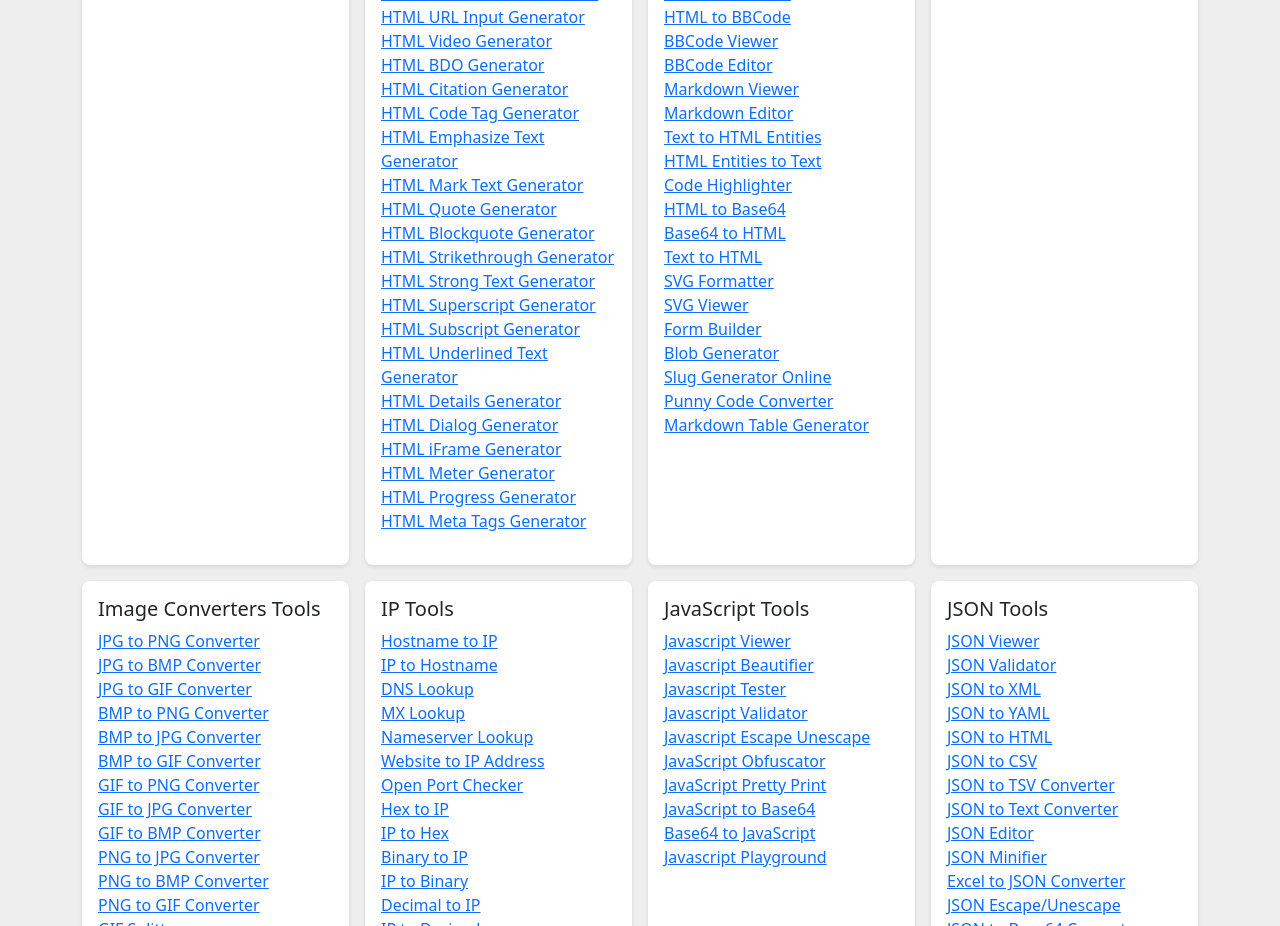
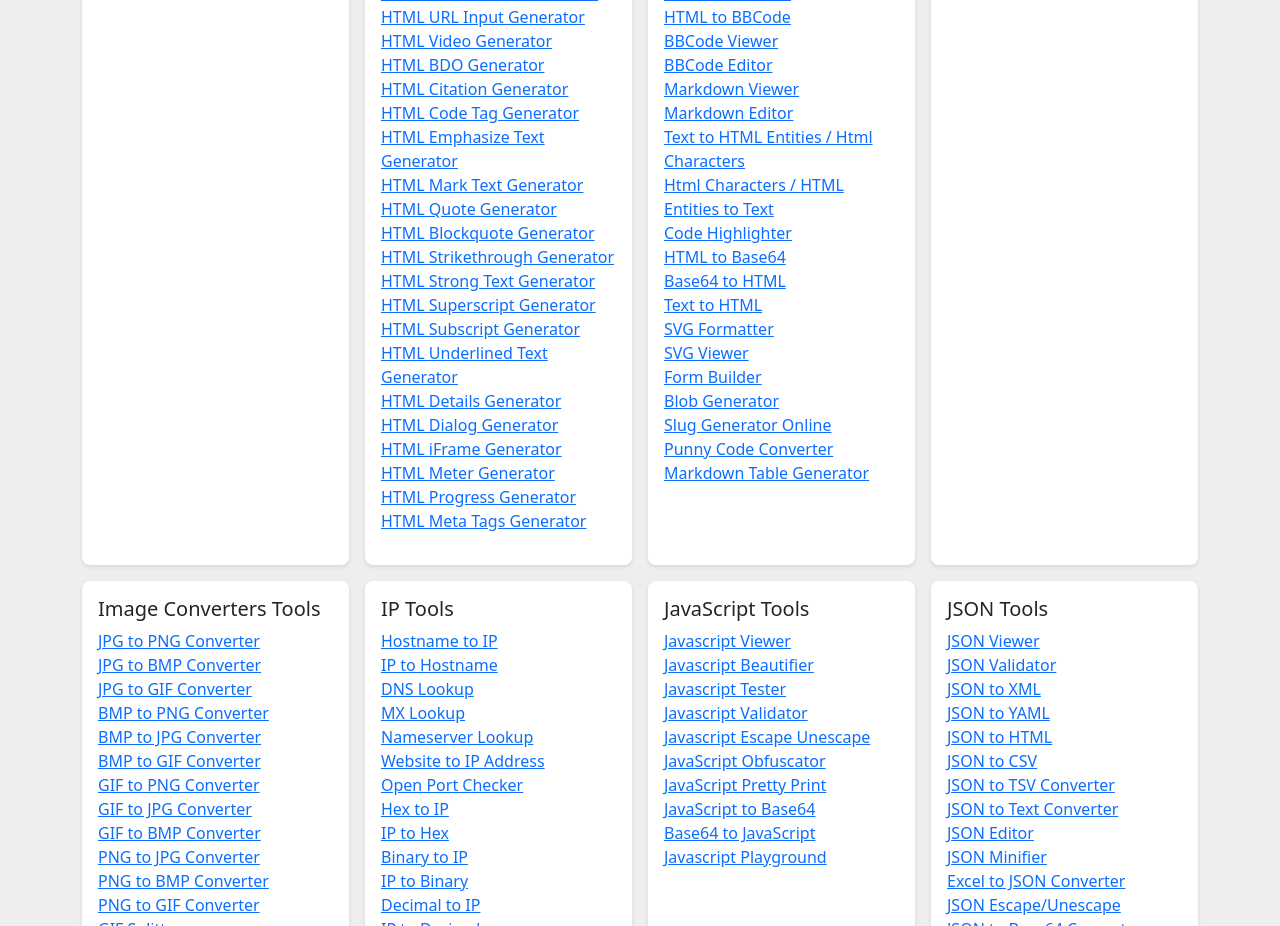
Before and after one commit to martinandersen3d/martinandersen3d.github.io, a plain HTML site: page index.html in a window 1280 px wide. Shown: the part 7200-8126 px from the top of the page. Drawn offline with nearby package versions, Linux system fonts and the light colour scheme.

Commit message:
Html Characters

```diff
--- a/index.html
+++ b/index.html
@@ -573,8 +573,8 @@
 <a group="HTML Tools" href="https://codebeautify.org/bbcode-editor">BBCode Editor</a>
 <a group="HTML Tools" href="https://codebeautify.org/markdown-viewer">Markdown Viewer</a>
 <a group="HTML Tools" href="https://codebeautify.org/markdown-editor">Markdown Editor</a>
-<a group="HTML Tools" href="https://codebeautify.org/text-to-html-entities-converter">Text to HTML Entities</a>
-<a group="HTML Tools" href="https://codebeautify.org/html-entities-to-text-converter">HTML Entities to Text</a>
+<a group="HTML Tools" href="https://codebeautify.org/text-to-html-entities-converter">Text to HTML Entities / Html Characters</a>
+<a group="HTML Tools" href="https://codebeautify.org/html-entities-to-text-converter">Html Characters / HTML Entities to Text</a>
 <a group="HTML Tools" href="https://codebeautify.org/code-highlighter">Code Highlighter</a>
 <a group="HTML Tools" href="https://codebeautify.org/html-to-base64-converter">HTML to Base64 </a>
 <a group="HTML Tools" href="https://codebeautify.org/base64-to-html-converter">Base64 to HTML </a>
```
